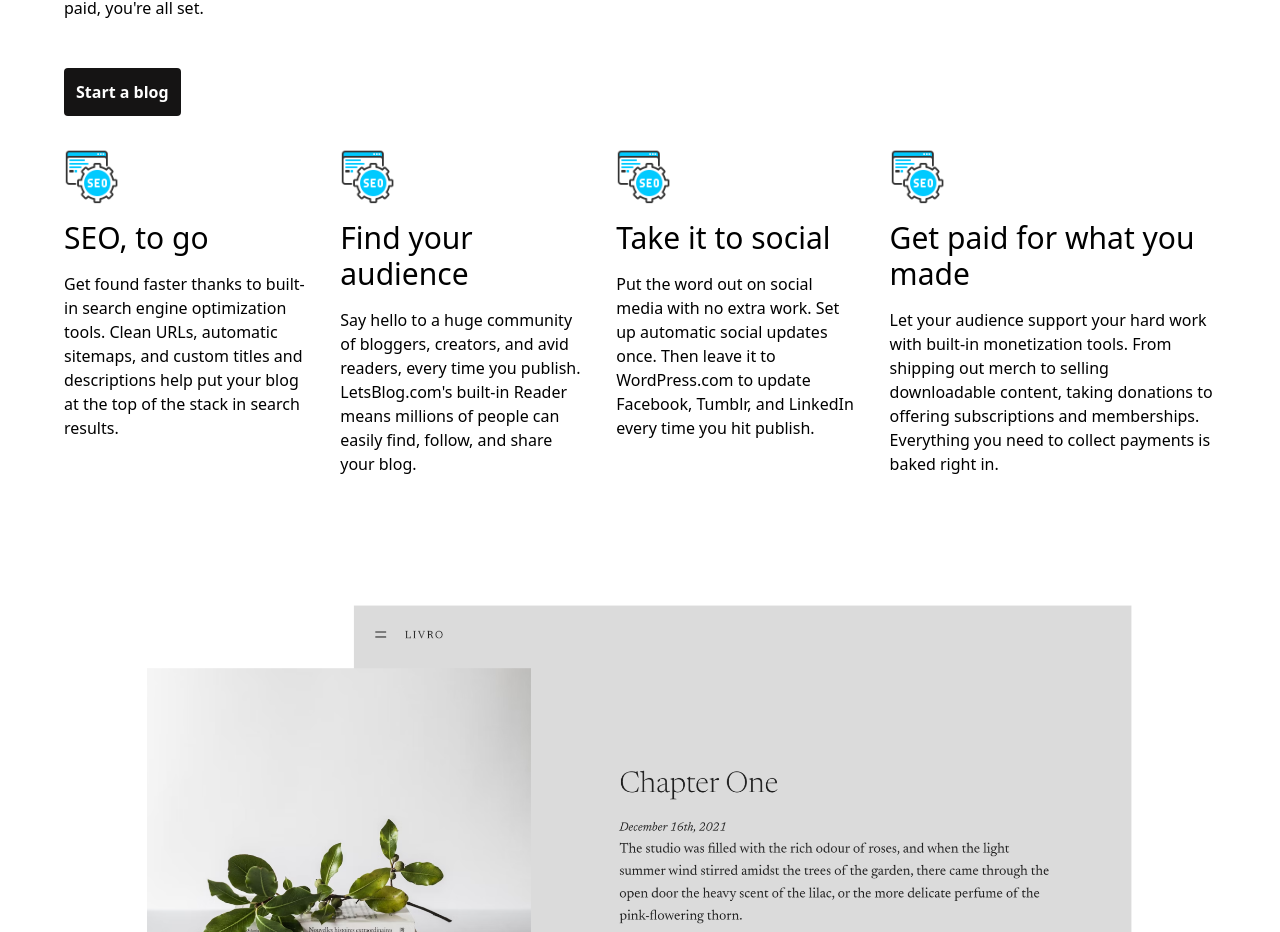
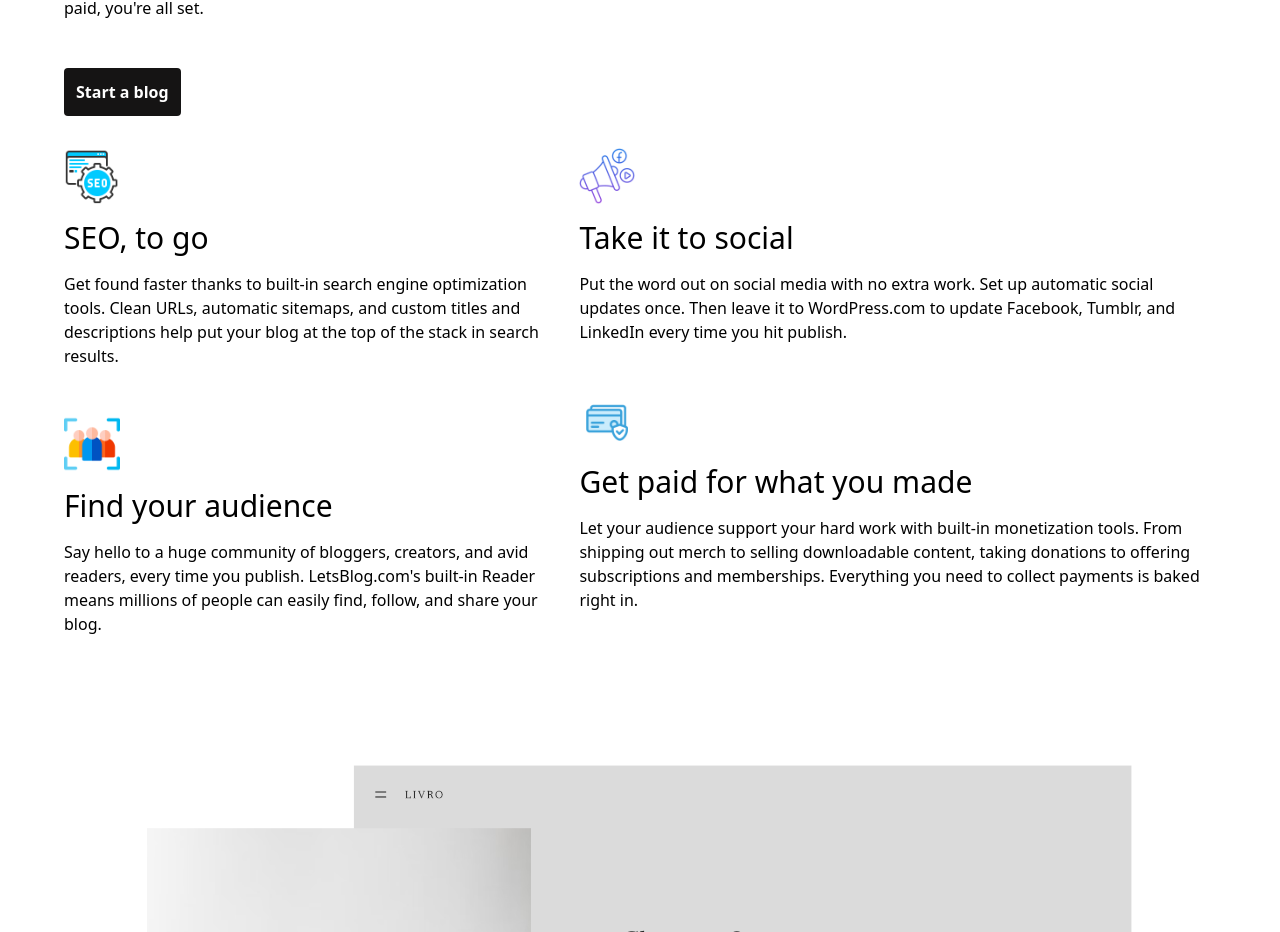
Before and after one commit to AbhinavRaman/LetsBlog, a React (Vite) app: page / in a window 1280 px wide. Shown: the part 3275-4207 px from the top of the page. Built offline with nearby package versions, Linux system fonts and the light colour scheme.

Commit message:
added props to the icons in content2 section

```diff
--- a/src/assets/Content.jsx
+++ b/src/assets/Content.jsx
@@ -1,4 +1,4 @@
-import Image3 from '../Media/Image3.jpg'
+import ShoesImg from '../Media/Image3.jpg'
 import Accordian from './Accordian'
 import HP from './HP'
 import Button from './Button'
@@ -16,7 +16,7 @@ const Content = () => {
           <Button/>
         </div>
         <div className='w-full flex items-center justify-center'>
-          <img src={Image3} alt="Shoes" className='rounded-2xl m-5 w-[80%]'/>
+          <img src={ShoesImg} alt="Shoes" className='rounded-2xl m-5 w-[80%]'/>
         </div>
       </div>
         <div className="p-4">
--- a/src/assets/Content2.jsx
+++ b/src/assets/Content2.jsx
@@ -2,7 +2,7 @@ import HP from './HP'
 import IHP from './IHP'
 import Image from '../Media/Image4.png'
 import Slider from './Slider'
-import Image1 from '../Media/Image5.jpg'
+import ScooterManImg from '../Media/Image5.jpg'
 import Accordian from './Accordian'
 
 import "slick-carousel/slick/slick.css";
@@ -10,6 +10,8 @@ import "slick-carousel/slick/slick-theme.css";
 import Button from './Button'
 
 import audienceIcon from '../Media/Icon2.png'
+import socialIcon from '../Media/Icon3.png'
+import paymentIcon from '../Media/Icon4.png'
 
 const Content2 = () => {
   return (
@@ -24,21 +26,32 @@ const Content2 = () => {
               bgColor='bg-[#151414]'
               textColor='text-white'
             />
+
             <div className='md:flex'>
+              <div>
                 <IHP/>
                 <IHP
-                iconSrc={audienceIcon}
+                  iconImg={audienceIcon}
                   title='Find your audience'
                   subtitle="Say hello to a huge community of bloggers, creators, and avid readers, every time you publish. LetsBlog.com's built-in Reader means millions of people can easily find, follow, and share your blog."
                 />
+              </div>
+
+              <div>
                 <IHP
+                  iconImg={socialIcon}
                   title='Take it to social'
                   subtitle='Put the word out on social media with no extra work. Set up automatic social updates once. Then leave it to WordPress.com to update Facebook, Tumblr, and LinkedIn every time you hit publish.'
                 />
+
                 <IHP
+                  iconImg={paymentIcon}
                   title='Get paid for what you made'
                   subtitle='Let your audience support your hard work with built-in monetization tools. From shipping out merch to selling downloadable content, taking donations to offering subscriptions and memberships. Everything you need to collect payments is baked right in.'
                 />
+              </div>
+
+
             </div>
             <img src={Image} alt="Article Image" />
             <Slider />
@@ -48,7 +61,7 @@ const Content2 = () => {
                 subtitle='With LetsBlog.com, your content belongs to you alone. Count on us to keep
                 your site strong, safe, and lightning fast, so you will never lose a site visitor.'
               />
-              <img src={Image1} alt="ScooterMan Image" className='md:w-1/2'/>
+              <img src={ScooterManImg} alt="ScooterMan Image" className='md:w-1/2'/>
             </div>
             <Accordian />
         </div>
--- a/src/assets/IHP.jsx
+++ b/src/assets/IHP.jsx
@@ -1,18 +1,27 @@
-import icon from '../Media/Icon1.png'
+import defaultIcon from '../Media/Icon1.png';
 
 const IHP = ({
+  iconImg = null, // Accepts a string (image path) or JSX (e.g., an imported SVG component)
   title = "SEO, to go",
   subtitle = 'Get found faster thanks to built-in search engine optimization tools. Clean URLs, automatic sitemaps, and custom titles and descriptions help put your blog at the top of the stack in search results.'
 }) => {
   return (
     <section>
-        <div className='h-3/4 bg-transparent flex-col p-4'>
-            <img src={icon} alt="SEO image" className='h-14 mb-4'/>
-            <h1 className='text-3xl mb-4'>{title}</h1>
-            <p className='mb-4'>{subtitle}</p>
-        </div>
+      <div className='h-3/4 bg-transparent flex-col p-4'>
+        {
+          typeof iconImg === 'string' ? (
+            <img src={iconImg} alt="SEO image" className='h-14 mb-4' />
+          ) : iconImg ? (
+            <div className='h-14 mb-4'>{iconImg}</div> // For JSX SVG
+          ) : (
+            <img src={defaultIcon} alt="SEO image" className='h-14 mb-4' />
+          )
+        }
+        <h1 className='text-3xl mb-4'>{title}</h1>
+        <p className='mb-4'>{subtitle}</p>
+      </div>
     </section>
-  )
-}
+  );
+};
 
-export default IHP
+export default IHP;
```
Lines whose indentation alone changed are shown as unchanged.
